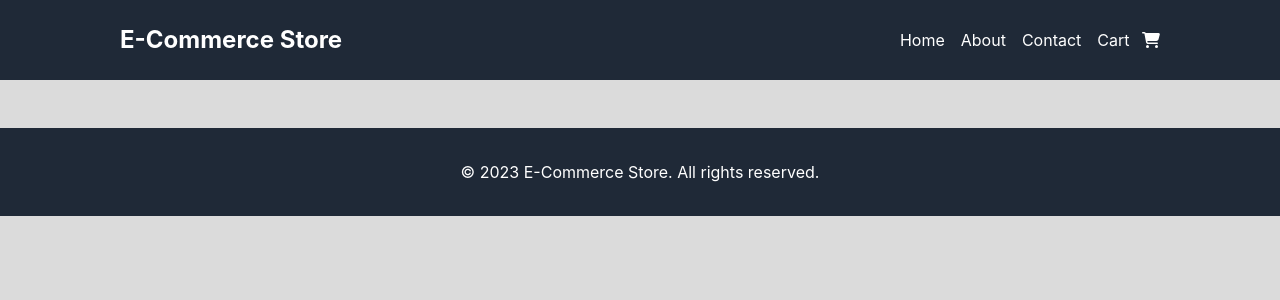
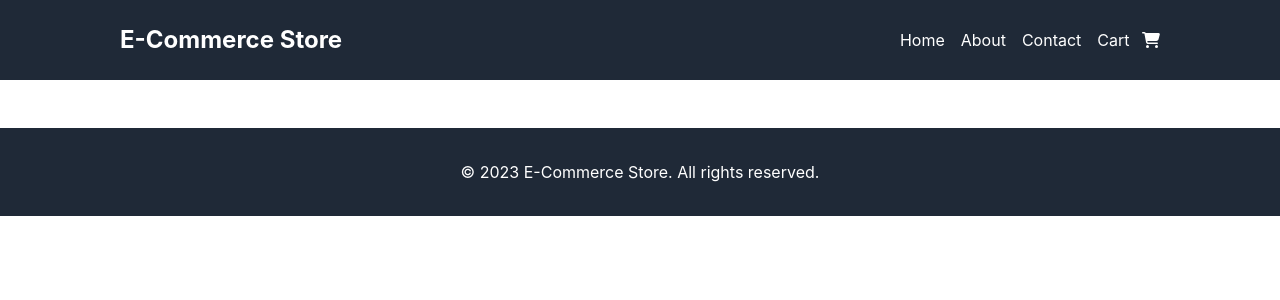
Before and after one commit to boadoryan/ecom-store, a React (Vite) app: page /about in a window 1280 px wide. Shown: the top 300 px of the page. Built offline with nearby package versions, Linux system fonts and the light colour scheme; no server answers.

Commit message:
changed bg color to white

```diff
--- a/src/index.css
+++ b/src/index.css
@@ -9,8 +9,7 @@
 
   color-scheme: light dark;
   color: rgba(0, 0, 0, 0.87);
-  background-color: #dbdbdb;
-  /* background-color: #ffffff; */
+  background-color: #ffffff;
 
   font-synthesis: none;
   text-rendering: optimizeLegibility;
```
